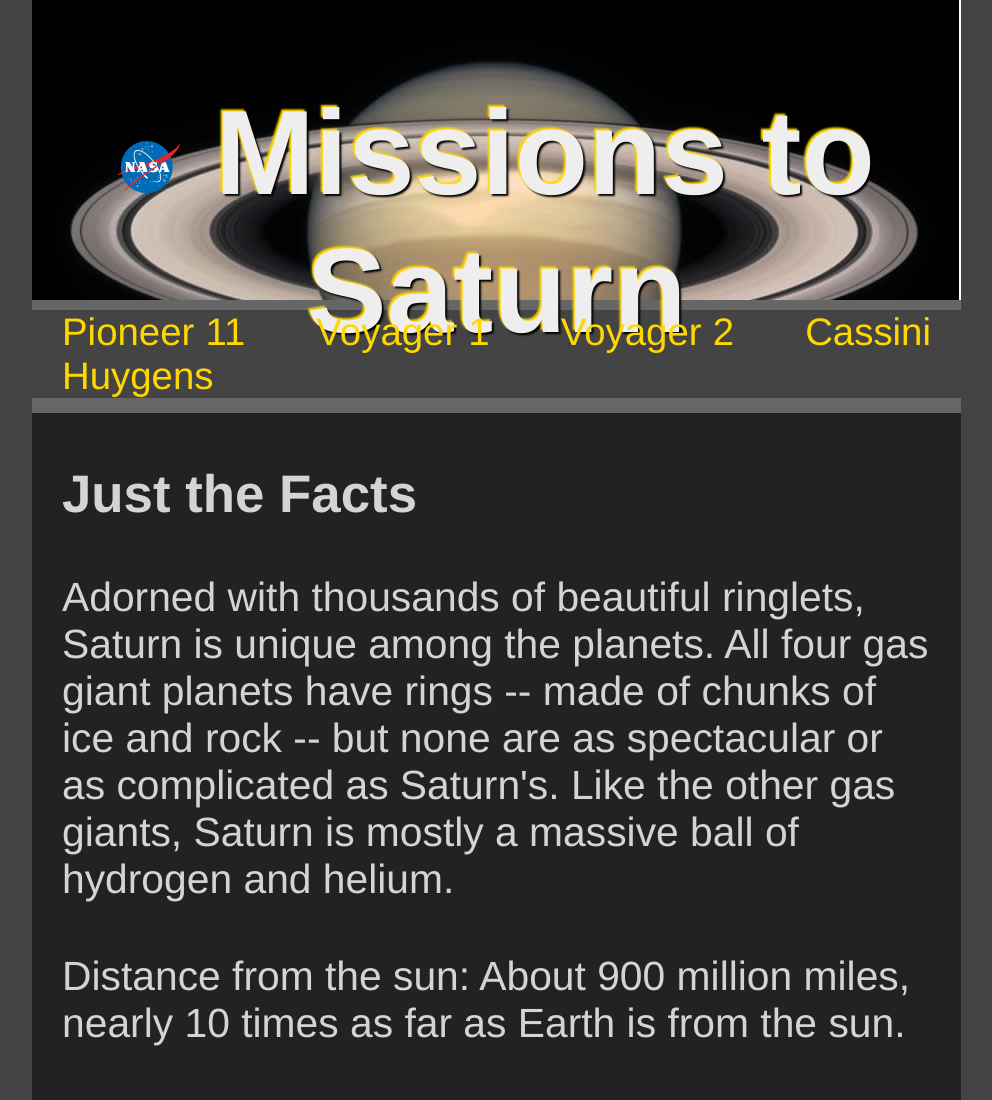
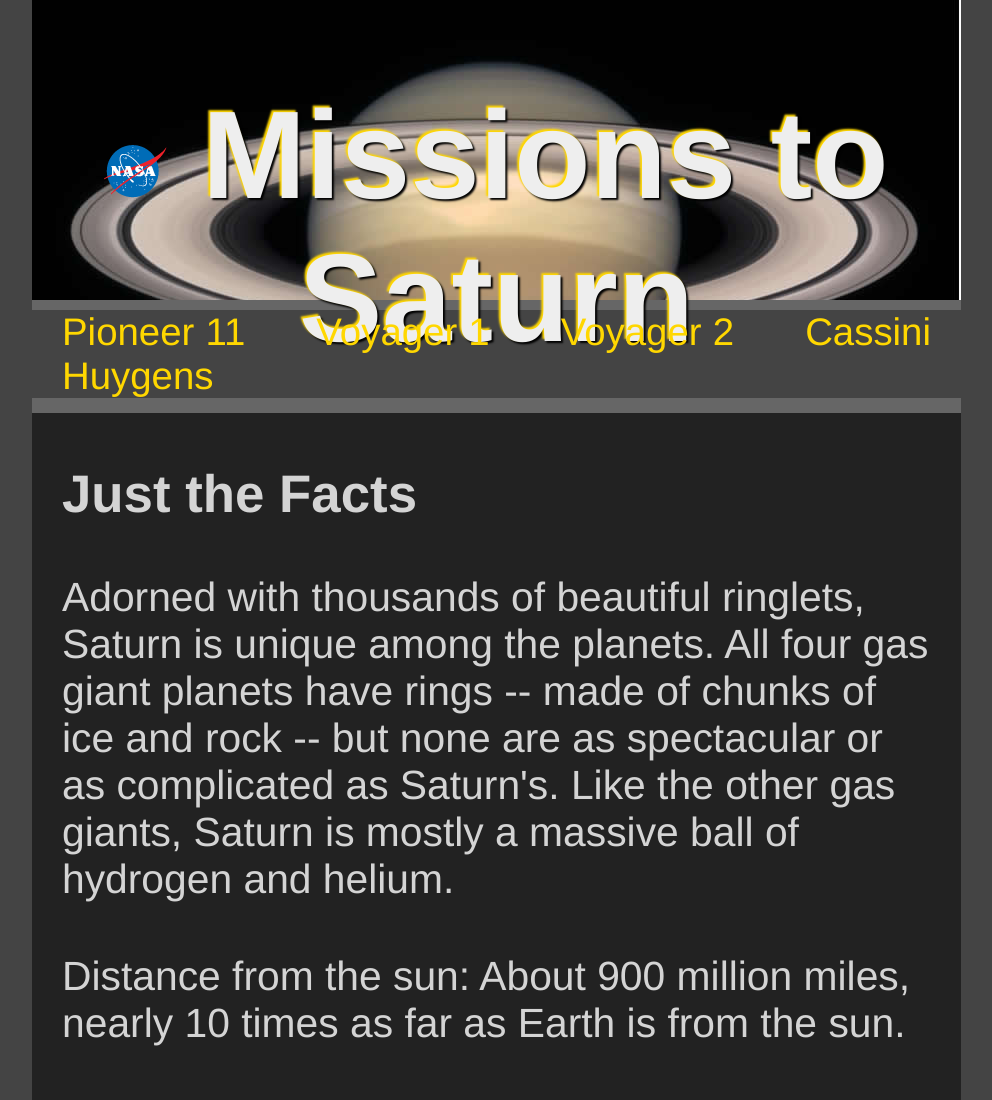
Before and after one commit to whit0835/Saturn-HTML, a plain HTML site: page index.html in a window 1280 px wide. Shown: the top 1100 px of the page, without its empty margins (68-1060 px from the left). Drawn offline with Linux system fonts and the light colour scheme.

Commit message:
Bump up h1 text size

```diff
--- a/css/main-complete.css
+++ b/css/main-complete.css
@@ -31,7 +31,7 @@ html, body{
 }
 h1{
     color: #eee;
-    font-size:5rem;
+    font-size:5.2rem;
     text-shadow: -2px -2px 2px gold, 2px 2px 2px #000;
 
 }
```
